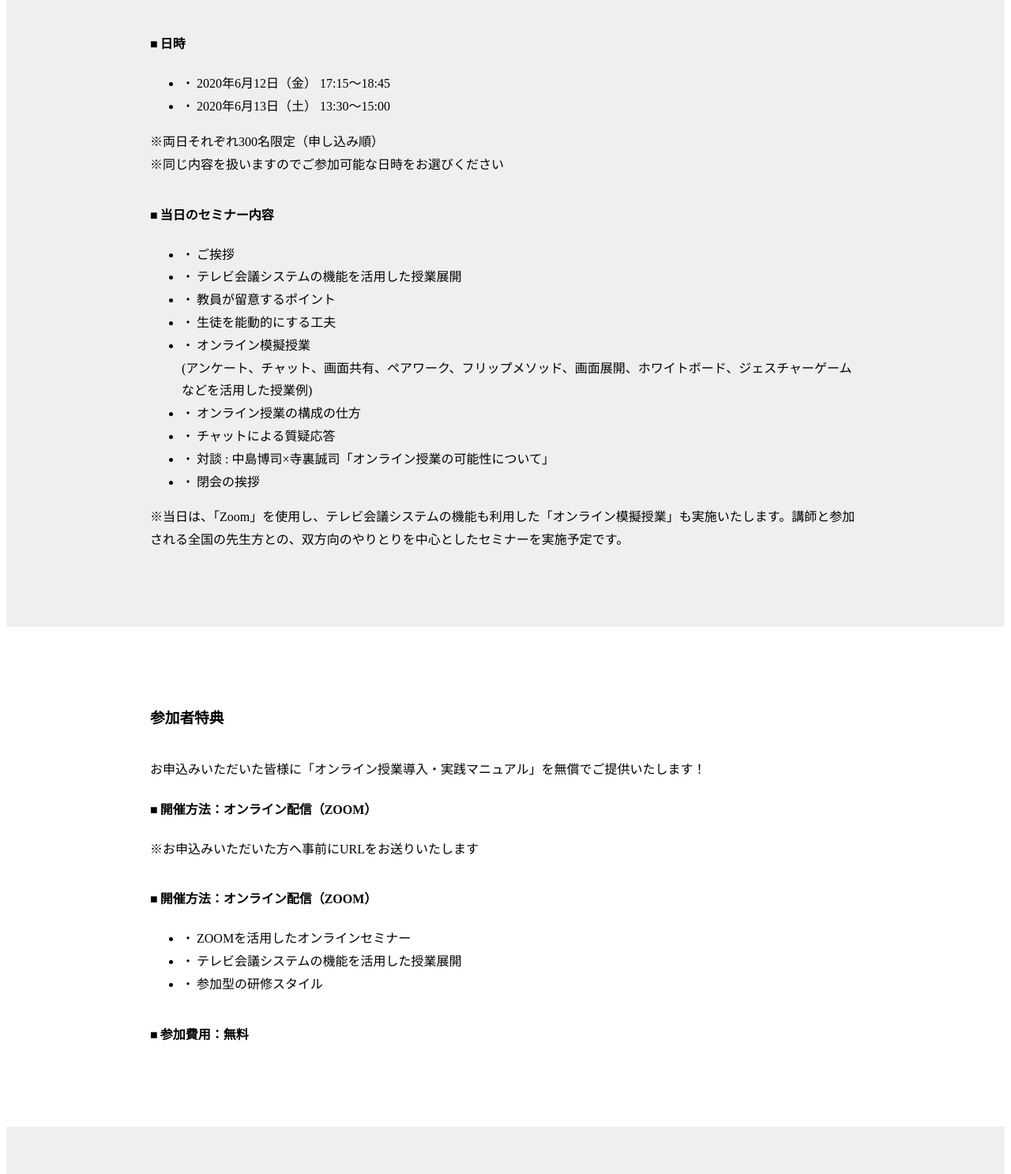
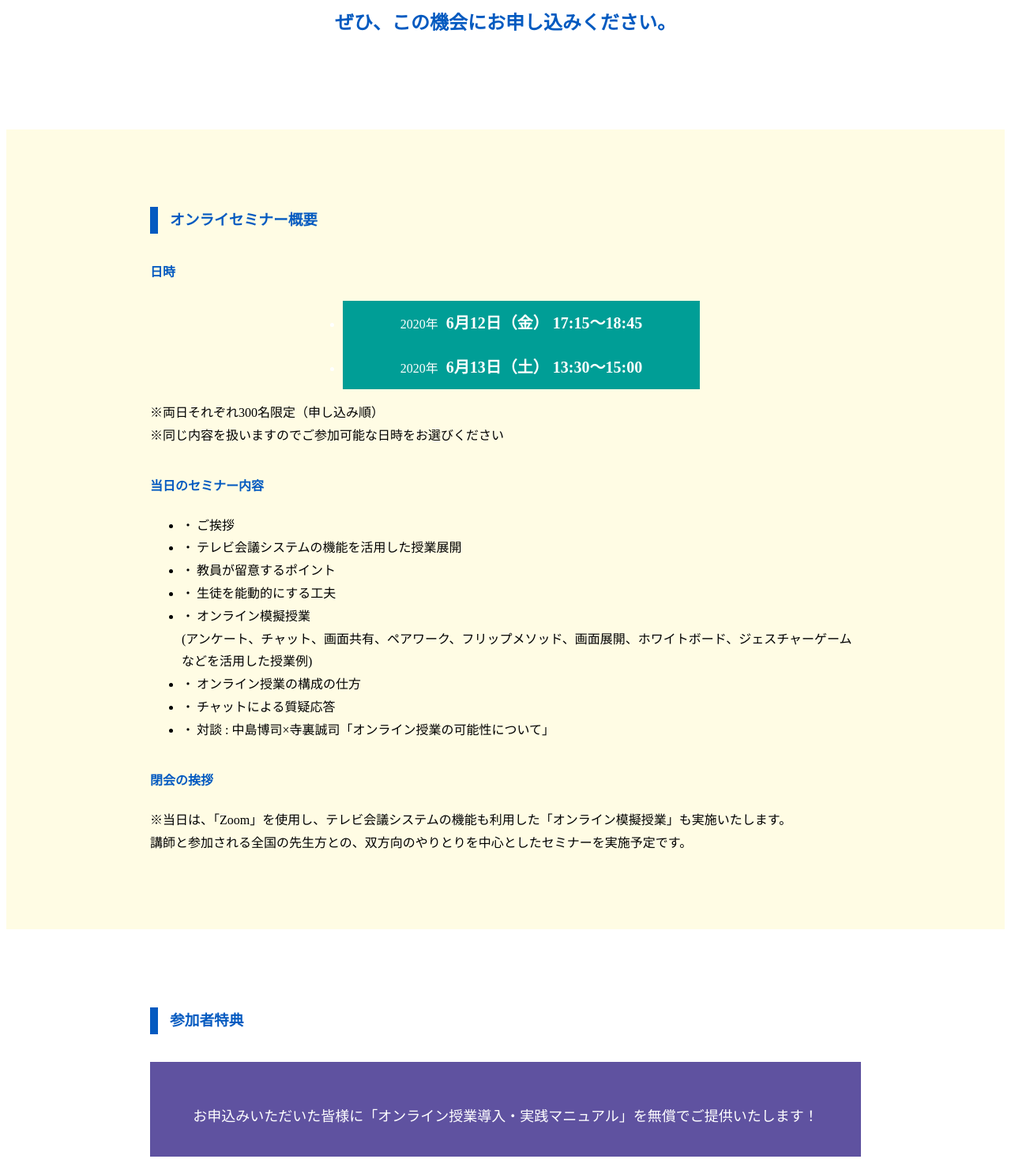
Before and after one commit to xxsyam/fce-git, a PHP site: page /seminor03.php in a window 1280 px wide. Shown: the part 1123-2610 px from the top of the page at 79% size. Run offline with PHP 8.4, Linux system fonts and the light colour scheme.

Commit message:
デザインあて-ver1

```diff
--- a/fal-c/pub/seminor03.php
+++ b/fal-c/pub/seminor03.php
@@ -1,6 +1,6 @@
 <section id="CONTENTS_TITLE" class="base_section">
   <div class="base_wrapper">
-    <h2><span>Findアクティブラーナー主催</span><strong><span>第3回オンラインセミナー</span><span>「オンライン授業導入＜基礎研修編＞」</span></strong></h2>
+    <h2><span>Findアクティブラーナー主催</span><strong><span>第3回オンラインセミナー</span><span>オンライン授業導入＜基礎研修編＞</span></strong></h2>
     <h3>2020年6月12日（金）、13日（土）急遽開催決定！</h3>
     <p>＜セミナーお申し込みはページ下部記載＞</p>
   </div>
@@ -8,10 +8,20 @@
 
 <section id="CONTENTS_CATCH" class="base_section">
   <div class="base_wrapper">
-    <h3>3回目にして計1,000名超が申し込んだ<br>話題のオンライセミナー追加日程公開！</h3>
-    <p>『ウェブで授業研究　Find！アクティブラーナー』は、6月12・13日全国の教育関係者を対象に、ZOOMを用いた「オンライン授業導入セミナー」を開催いたします。</p>
-    <p>5月15日実施された同セミナーでは、テレビ朝日「サンデーステーション」、NHK「首都圏ネットワーク」でも取り上げられ、全国から注目を集めました。</p>
-    <p>今回は、申し込み殺到により受付開始から約1日半で応募を締め切った5月29日、30日のセミナーと同様の内容を、急遽追加日程を設けお届けいたします。<br>ぜひ、この機会にお申し込みください。</p>
+    <h3>3回目にして計<strong>1,000</strong>名超が申し込んだ<br>話題のオンライセミナー追加日程公開！</h3>
+    <div class="point_wrap">
+      <p>『ウェブで授業研究　Find！アクティブラーナー』は、6月12・13日<br>全国の教育関係者を対象に、ZOOMを用いた「オンライン授業導入セミナー」を開催いたします。</p>
+    </div>
+
+    <div id="CATCH_IMAGES">
+      <div class="pict_wrap"><img src="/uploads/files/images/seminor/03/pub_seminor03_00.jpg"></div>
+      <div class="text_wrap">
+        <p>5月15日実施された同セミナーでは、<strong>テレビ朝日「サンデーステーション」</strong><strong>NHK「首都圏ネットワーク」</strong>でも取り上げられ、全国から注目を集めました。</p>
+        <p>今回は、申し込み殺到により受付開始から約1日半で応募を締め切った5月29日、30日のセミナーと同様の内容を、急遽追加日程を設けお届けいたします。<br>ぜひ、この機会にお申し込みください。</p>
+      </div>
+    </div>
+
+    <h4>ぜひ、この機会にお申し込みください。</h4>
   </div>
 </section>
 
@@ -21,9 +31,9 @@
 
     <article>
       <h4>日時</h4>
-      <ul class="list_decimal">
-        <li>2020年6月12日（金） 17:15～18:45</li>
-        <li>2020年6月13日（土） 13:30～15:00</li>
+      <ul class="list_date">
+        <li><span>2020年</span><strong>6月12日（金） 17:15～18:45</strong></li>
+        <li><span>2020年</span><strong>6月13日（土） 13:30～15:00</strong></li>
       </ul>
       <p>
         ※両日それぞれ300名限定（申し込み順）<br>
@@ -41,9 +51,11 @@
         <li>オンライン授業の構成の仕方</li>
         <li>チャットによる質疑応答</li>
         <li>対談 : 中島博司×寺裏誠司「オンライン授業の可能性について」</li>
-        <li>閉会の挨拶</li>
       </ul>
-      <p>※当日は、「Zoom」を使用し、テレビ会議システムの機能も利用した「オンライン模擬授業」も実施いたします。講師と参加される全国の先生方との、双方向のやりとりを中心としたセミナーを実施予定です。</p>
+
+      <h4>閉会の挨拶</h4>
+      <p>※当日は、「Zoom」を使用し、テレビ会議システムの機能も利用した「オンライン模擬授業」も実施いたします。<br>
+        講師と参加される全国の先生方との、双方向のやりとりを中心としたセミナーを実施予定です。</p>
     </article>
 
   </div>
@@ -52,25 +64,29 @@
 <section id="CONTENTS_TOKUTEN" class="base_section">
   <div class="base_wrapper">
     <h3>参加者特典</h3>
-    <p>お申込みいただいた皆様に「オンライン授業導入・実践マニュアル」を無償でご提供いたします！</p>
+    <div class="point_wrap">
+      <p>お申込みいただいた皆様に「オンライン授業導入・実践マニュアル」を無償でご提供いたします！</p>
+    </div>
 
     <article>
-      <h4>開催方法：オンライン配信（ZOOM）</h4>
-      <p>※お申込みいただいた方へ事前にURLをお送りいたします</p>
+      <div class="pict_wrap"><img src="/uploads/files/images/seminor/03/pub_seminor03_01.jpg"></div>
+      <div class="text_wrap">
+        <div>
+          <h4>開催方法</h4>
+          <h5>オンライン配信（ZOOM）</h5>
+          <p>※お申込みいただいた方へ事前にURLをお送りいたします</p>
+        </div>
+
+        <div>
+          <h4>セミナー形式</h4>
+          <ul class="list_decimal">
+            <li>ZOOMを活用したオンラインセミナー</li>
+            <li>参加型の研修スタイル</li>
+          </ul>
+        </div>
+      </div>
     </article>
 
-    <article>
-      <h4>開催方法：オンライン配信（ZOOM）</h4>
-      <ul class="list_decimal">
-        <li>ZOOMを活用したオンラインセミナー</li>
-        <li>テレビ会議システムの機能を活用した授業展開</li>
-        <li>参加型の研修スタイル</li>
-      </ul>
-    </article>
-
-    <article>
-      <h4>参加費用：無料</h4>
-    </article>
   </div>
 </section>
 
@@ -79,26 +95,29 @@
     <h3>講演者紹介</h3>
 
     <div id="KOUENSHA_WRAP">
-      <div class="pict_wrap"><img src="/uploads/files/images/pub_seminor03_01.jpg"></div>
-      <p>メイン講師：株式会社学び代表取締役　一般社団法人アクティブ・ラーニング協会理事　寺裏　誠司 氏</p>
-      <p>対談：株式会社Findアクティブラーナー参与　アクティブ・ラーニング協会代表理事　中島　博司 氏</p>
+      <div class="kouensha_unit">
+        <div class="pict_wrap"><img src="/uploads/files/images/seminor/03/pub_seminor03_02.jpg"></div>
+        <p><span>株式会社学び代表取締役<br>一般社団法人アクティブ・ラーニング協会理事</span><strong>寺裏　誠司<span>氏</span></strong></p>
+      </div>
+      <div class="kouensha_unit">
+        <div class="pict_wrap"><img src="/uploads/files/images/seminor/03/pub_seminor03_03.jpg"></div>
+        <p><span>元全国高等学校長協会教育課程研究委員長<br>前茨城県立並木中等教育学校校長<br>株式会社Findアクティブラーナー参与<br>アクティブ・ラーニング協会代表理事</span><strong>中島　博司<span>氏</span></strong></p>
+      </div>
     </div>
 
   </div>
 </section>
 
-<section id="CONTENTS_FLOE" class="base_section">
+<section id="CONTENTS_FLOW" class="base_section">
   <div class="base_wrapper">
     <h3>お申込みの流れ</h3>
 
     <ol>
-      <li>（1）以下、「お申し込み（無料会員登録）」ボタンをクリックし、無料会員へご登録いただきます。<br><span class="attention_text">※無料会員登録後、有料プランのご案内ページが表示されますが、そちらへのご登録は一切必要ございません</span></li>
-      <li>（2）ご登録後、ログインされた状態でトップページをご覧いただくと、赤字で「Find！アクティブラーナー主催「オンライン授業<基礎研修>」オンラインセミナー」と告知がございます</li>
+      <li><span>Step.１</span>以下、「お申し込み（無料会員登録）」ボタンをクリックし、無料会員へご登録いただきます。<br><span class="attention_text">※無料会員登録後、有料プランのご案内ページが表示されますが、そちらへのご登録は一切必要ございません</span></li>
+      <li><span>Step.２</span>ご登録後、ログインされた状態でトップページをご覧いただくと、赤字で「Find！アクティブラーナー主催「オンライン授業<基礎研修>」オンラインセミナー」と告知がございます</li>
     </ol>
 
-    <div class="pict_wrap"><img src="/uploads/files/images/pub_seminor03_02.jpg"></div>
-
-    <p>その枠内「参加申し込みフォーム」をクリックし、必要事項をご記入の上お申し込みください。</p>
+    <div class="pict_wrap"><img src="/uploads/files/images/seminor/03/pub_seminor03_04.jpg"></div>
 
   </div>
 </section>
@@ -114,7 +133,7 @@
   line-height:1.8;
 }
 .base_section:nth-of-type(2n+1){
-  background:#efefef;
+  background:#fffce4;
 }
 
 .base_wrapper{
@@ -124,21 +143,61 @@
 .base_wrapper p{
   margin-bottom:15px;
 }
+.base_wrapper h3{
+  color:#045ac0;
+  border-left:10px solid #045ac0;
+  padding-left:15px;
+}
+
 .base_wrapper h3,.base_wrapper article:not(:last-of-type){
   margin-bottom:35px;
 }
 .base_wrapper h4{
-}
-.base_wrapper h4:before{
-  content:"■";
-  display: inline-block;
-  margin-right:3px;
+  color:#035ac0;
 }
 
+.base_wrapper article ul.list_decimal{
+  margin-bottom:35px;
+}
 .base_wrapper article ul.list_decimal li:before{
   content:"・";
   display: inline-block;
   margin-right:3px;
+}
+.base_wrapper article ul.list_date{
+  display:flex;
+  flex-wrap: wrap;
+  justify-content: center;
+  margin:10px -1% 15px;
+}
+.base_wrapper article ul.list_date li{
+  background:#009e96;
+  color:#fff;
+  padding:10px 15px;
+  width:48%;
+  text-align: center;
+  margin:0 1%;
+}
+
+@media(max-width:640px){
+  .base_wrapper article ul.list_date{
+    flex-direction: column;
+  }
+  .base_wrapper article ul.list_date li{
+    width:100%;
+  }
+  .base_wrapper article ul.list_date li:nth-of-type(1){
+    margin-bottom:10px;
+  }
+}
+
+.base_wrapper article ul.list_date li span{
+  margin-right:10px;
+  font-size:16px;
+}
+.base_wrapper article ul.list_date li strong{
+  font-size:20px;
+  font-weight:600;
 }
 
 .base_wrapper .pict_wrap{
@@ -169,11 +228,11 @@
   justify-content: center;
   flex-direction: column;
   color:#fff !important;
-  border-radius: 100px;
+  border-radius: 5px;
   font-size:20px;
   font-weight:bold;
-  background:#FCB400;
-  padding:10px 40px;
+  background:#009e96;
+  padding:20px 40px;
   text-align: center;
 }
 .btn_regs a:hover{
@@ -187,8 +246,15 @@
   }
 }
 
+#CONTENTS_TITLE{
+  background:url(/uploads/files/images/seminor/03/pub-seminor03-kv.jpg) no-repeat center center / cover;
+}
 #CONTENTS_TITLE .base_wrapper{
   text-align: center;
+}
+#CONTENTS_TITLE .base_wrapper h2,#CONTENTS_TITLE .base_wrapper h2 strong,
+#CONTENTS_TITLE .base_wrapper h3,#CONTENTS_TITLE .base_wrapper p{
+  color:#fff;
 }
 #CONTENTS_TITLE .base_wrapper h2,#CONTENTS_TITLE .base_wrapper h2 strong{
   display: flex;
@@ -208,8 +274,9 @@
 #CONTENTS_TITLE .base_wrapper h3{
   font-size:20px;
   margin-bottom:15px;
+  padding-left:0;
+  border:none;
 }
-
 @media(max-width:640px){
   #CONTENTS_TITLE .base_wrapper h2 strong span:first-of-type{
     font-size:20px;
@@ -229,7 +296,18 @@
 
 #CONTENTS_CATCH h3{
   text-align: center;
+  color:#035ac0;
+  padding-left:0;
+  border:none;
 }
+#CONTENTS_CATCH h3 strong{
+  font-size:40px;
+}
+#CONTENTS_CATCH h4{
+  font-size:24px;
+  text-align: center;
+}
+
 @media(max-width:640px){
   #CONTENTS_CATCH h3{
     font-size:20px;
@@ -241,4 +319,105 @@
   }
 }
 
+.point_wrap{
+  color:#fff;
+  text-align: center;
+  background:#5f52a0;
+  padding:35px;
+  margin-bottom:45px;
+}
+.point_wrap p{
+  font-size:18px;
+  line-height:1.8;
+  margin-bottom:0;
+}
+.point_wrap strong{
+  font-weight:bold;
+}
+
+#CATCH_IMAGES{
+  display: flex;
+  justify-content: space-between;
+  margin-bottom:35px;
+}
+#CATCH_IMAGES .pict_wrap{
+  width:40%;
+  margin-right:15px;
+}
+@media(max-width:640px){
+  #CATCH_IMAGES{
+    flex-direction: column;
+  }
+  #CATCH_IMAGES .pict_wrap{
+    width:100%;
+    margin-right:0;
+    margin-bottom:15px;
+  }
+}
+
+#CONTENTS_TOKUTEN article{
+  display:flex;
+  justify-content: space-between;
+  flex-direction: row-reverse;
+}
+#CONTENTS_TOKUTEN article .pict_wrap{
+  width: 45%;
+}
+@media(max-width:640px){
+  #CONTENTS_TOKUTEN article{
+    flex-direction: column;
+  }
+  #CONTENTS_TOKUTEN article .pict_wrap{
+    width: 100%;
+  }
+}
+
+#KOUENSHA_WRAP{
+  display:flex;
+  justify-content: space-between;
+}
+.kouensha_unit{
+  width:48%;
+}
+.kouensha_unit span,
+.kouensha_unit strong{
+  display:block;
+}
+.kouensha_unit strong{
+  font-size:24px;
+  font-weight:normal;
+}
+.kouensha_unit strong span{
+  display:inline-block;
+  margin-left:5px;
+  font-size:14px;
+}
+@media(max-width:640px){
+  #KOUENSHA_WRAP{
+    flex-direction: column;
+  }
+  .kouensha_unit{
+    width:100%;
+    margin-bottom:30px;
+  }
+}
+
+#CONTENTS_FLOW{
+
+}
+#CONTENTS_FLOW ol{
+  background:#eee;
+  padding:30px 5%;
+  margin-bottom:35px;
+}
+#CONTENTS_FLOW ol li span:nth-of-type(1){
+  display: inline-block;
+  background:#333;
+  color:#fff;
+  margin-right:10px;
+  padding:5px 10px;
+  line-height: 1;
+  border-radius: 3px;
+}
+
 </style>
```
